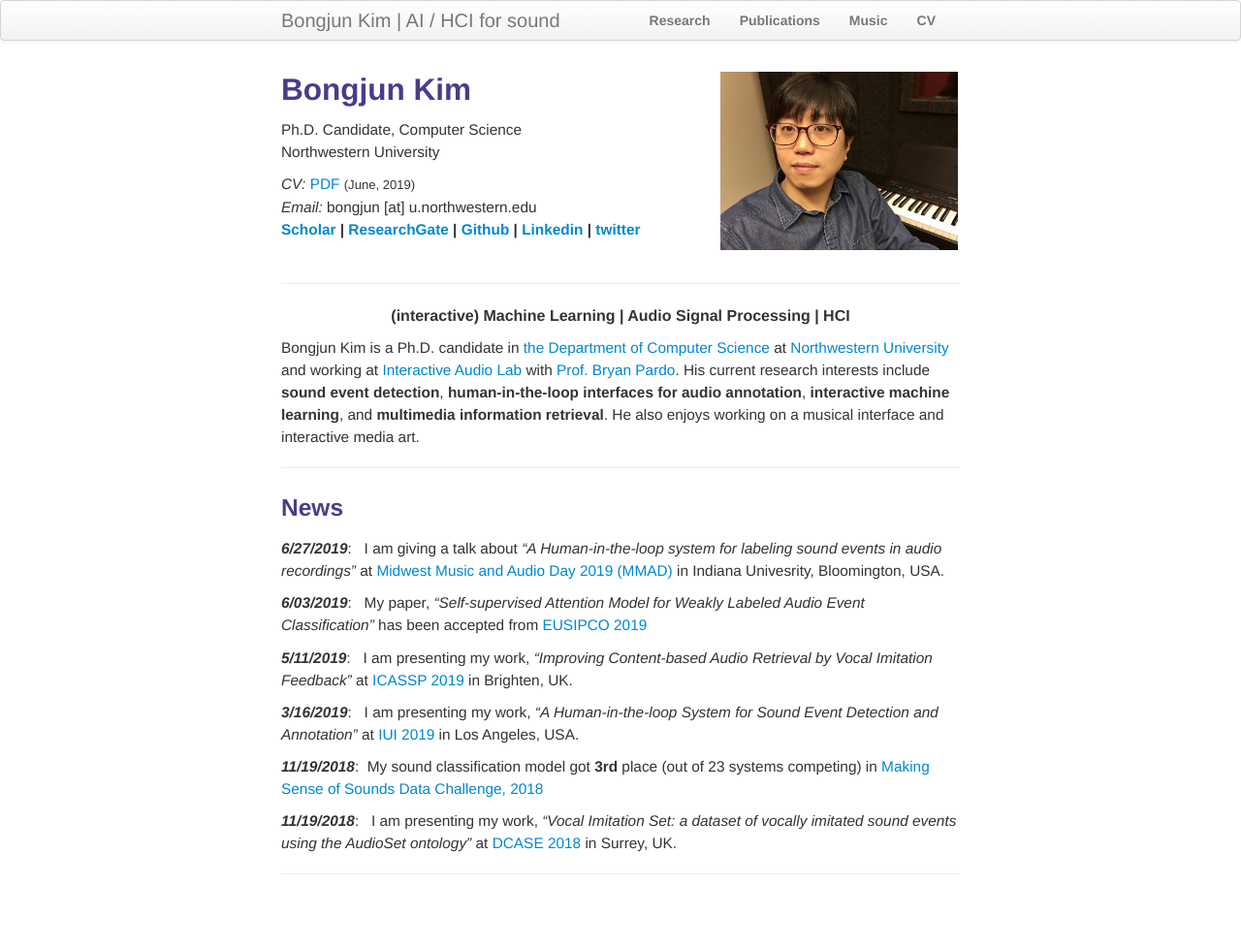
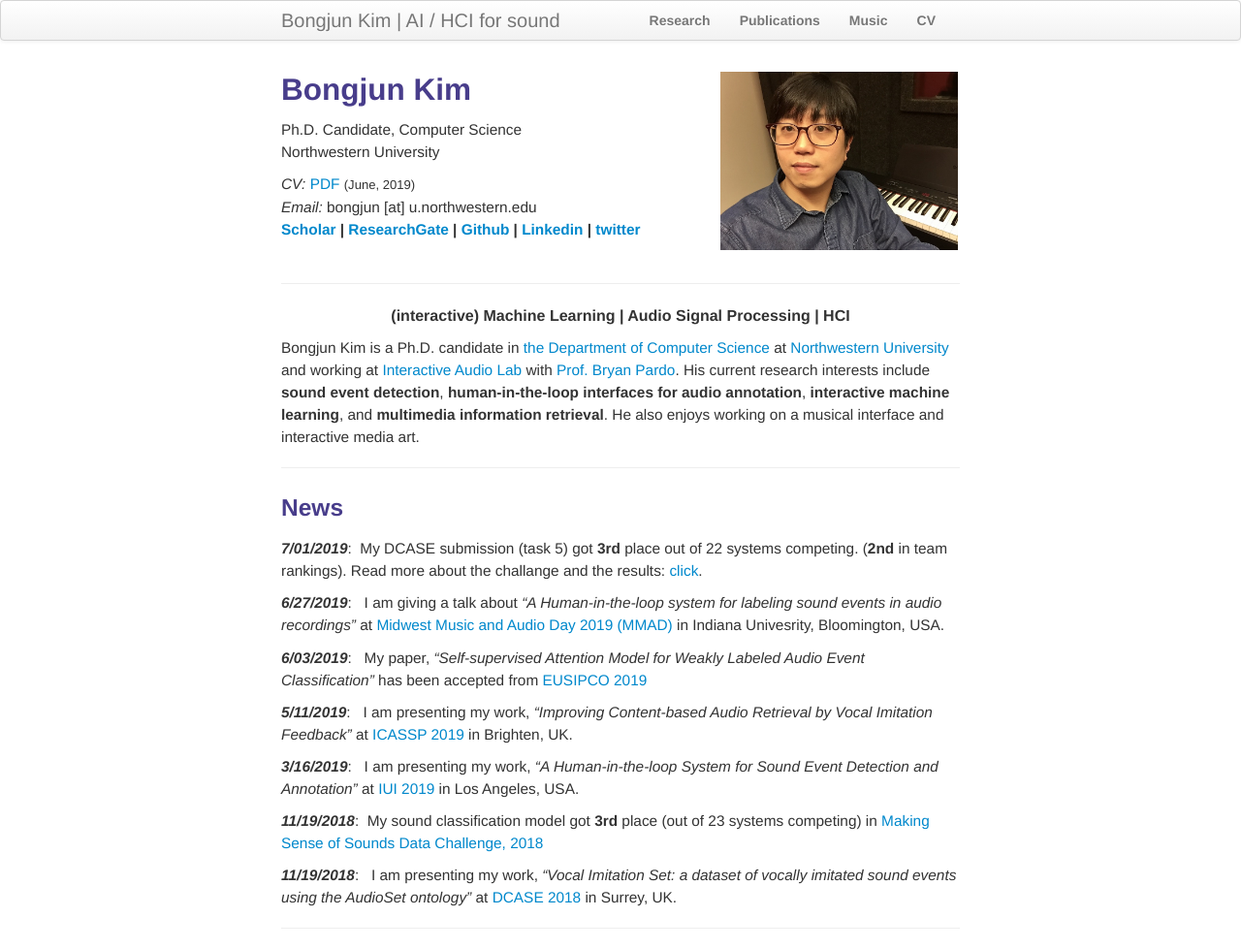
Before and after one commit to bongjun/bongjun.github.io, a Jekyll site: the page built from index.md, in a window 1280 px wide. Shown: the whole page at 97% size. Built offline with Jekyll 4.4.1, drawn with Linux system fonts in a browser that asks for light colours; before the commit the page ends 923 px from its top, so only the background shows below that.

Commit message:
Update index.md

```diff
--- a/index.md
+++ b/index.md
@@ -38,6 +38,8 @@ Bongjun Kim is a Ph.D. candidate in [the Department of Computer Science](https:/
 <hr>
 
 ### News
+
+***7/01/2019***:&nbsp; My DCASE submission (task 5) got **3rd** place out of 22 systems competing. (**2nd** in team rankings). Read more about the challange and the results: [click](http://dcase.community/challenge2019/task-urban-sound-tagging-results).
 
 ***6/27/2019***:&nbsp;&nbsp; I am giving a talk about *"A Human-in-the-loop system for labeling sound events in audio recordings"* at [Midwest Music and Audio Day 2019 (MMAD)](https://sites.google.com/iu.edu/mmad2019) in Indiana Univesrity, Bloomington, USA.
 
```
